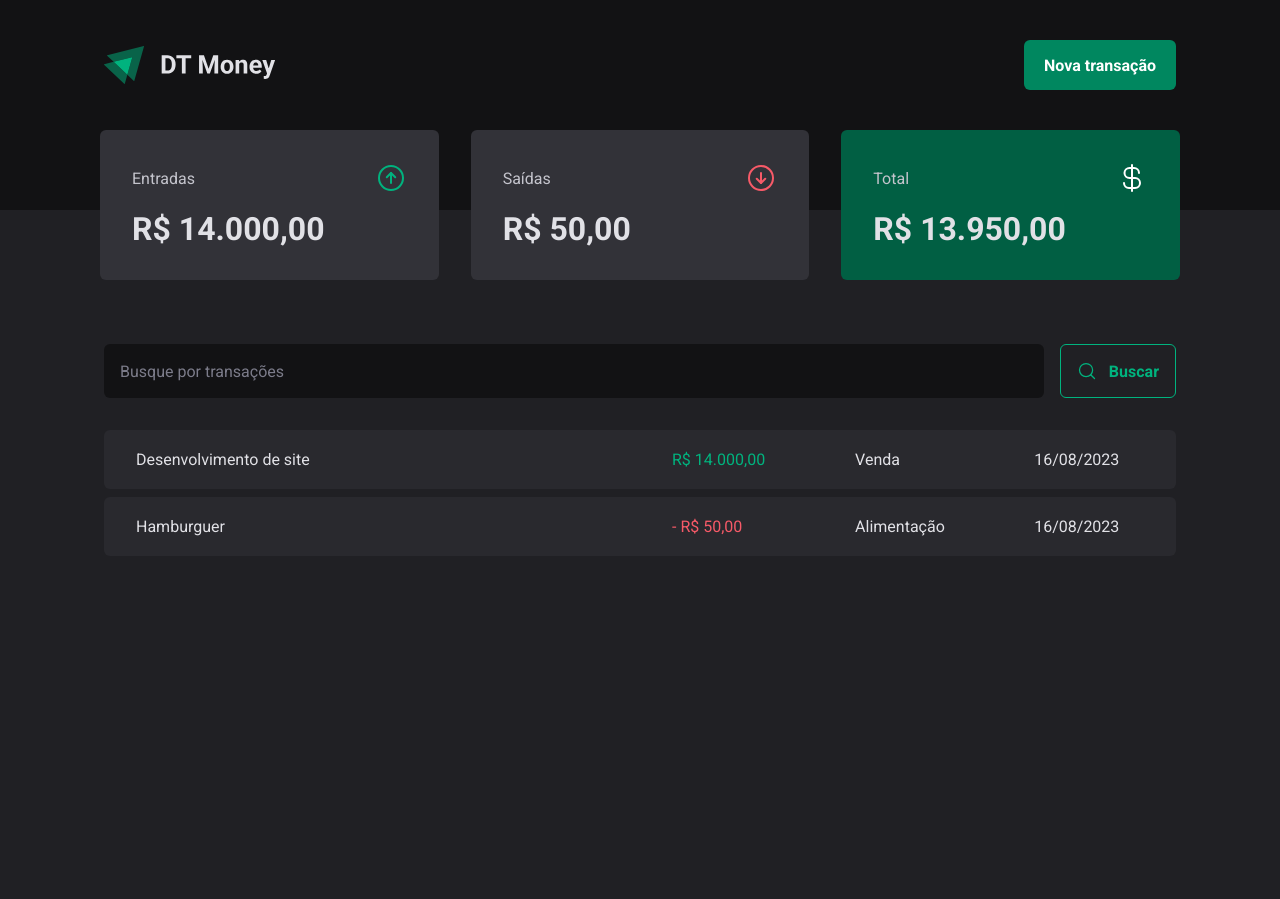
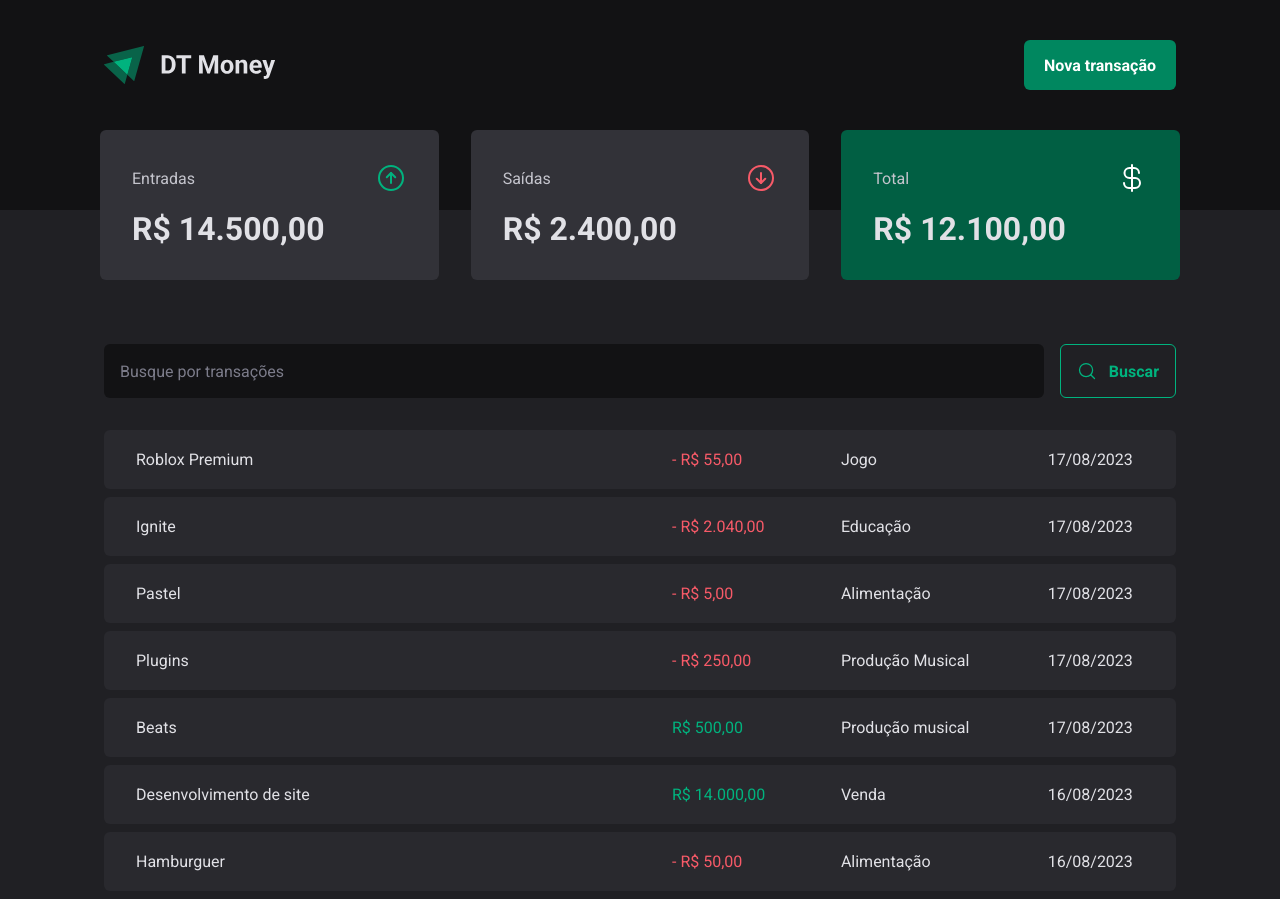
Before and after one commit to MatDev435/dt-money, a React (Vite) app: page / in a window 1280 px wide. Before the commit the page ends 800 px from the top, so only its background shows below. Built offline with nearby package versions, Linux system fonts and the light colour scheme; data requests are answered from the project's data file.

Commit message:
Funcionalidade de criar uma nova transação criada

```diff
--- a/server.json
+++ b/server.json
@@ -8,7 +8,6 @@
       "price": 14000,
       "createdAt": "2023-08-16T15:46:12.756Z"
     },
-
     {
       "id": 2,
       "description": "Hamburguer",
@@ -16,6 +15,46 @@
       "category": "Alimentação",
       "price": 50,
       "createdAt": "2023-08-16T15:46:12.756Z"
+    },
+    {
+      "description": "Beats",
+      "price": 500,
+      "category": "Produção musical",
+      "type": "income",
+      "createdAt": "2023-08-17T13:34:45.225Z",
+      "id": 3
+    },
+    {
+      "description": "Plugins",
+      "price": 250,
+      "category": "Produção Musical",
+      "type": "outcome",
+      "createdAt": "2023-08-17T13:35:35.286Z",
+      "id": 4
+    },
+    {
+      "description": "Pastel",
+      "price": 5,
+      "category": "Alimentação",
+      "type": "outcome",
+      "createdAt": "2023-08-17T13:49:33.314Z",
+      "id": 5
+    },
+    {
+      "description": "Ignite",
+      "price": 2040,
+      "category": "Educação",
+      "type": "outcome",
+      "createdAt": "2023-08-17T13:53:05.189Z",
+      "id": 6
+    },
+    {
+      "description": "Roblox Premium",
+      "price": 55,
+      "category": "Jogo",
+      "type": "outcome",
+      "createdAt": "2023-08-17T13:55:43.202Z",
+      "id": 7
     }
   ]
 }
--- a/src/components/NewTransactionModal/index.tsx
+++ b/src/components/NewTransactionModal/index.tsx
@@ -1,9 +1,11 @@
+import { useContext } from 'react'
 import * as Dialog from '@radix-ui/react-dialog'
 import { Close, Content, Overlay, TransactionType, TransactionTypeButton } from './styles'
 import { X, ArrowCircleUp, ArrowCircleDown } from 'phosphor-react'
 import * as z from 'zod'
 import { useForm, Controller } from 'react-hook-form'
 import { zodResolver } from '@hookform/resolvers/zod'
+import { TransactionsContext } from '../../contexts/TransactionsContext'
 
 const newTransactionFormSchema = z.object({
     description: z.string(),
@@ -15,10 +17,13 @@ const newTransactionFormSchema = z.object({
 type NewTransactionFormInputs = z.infer<typeof newTransactionFormSchema>
 
 export function NewTransactionModal() {
+    const { createTransaction } = useContext(TransactionsContext)
+
     const {
         register,
         handleSubmit,
         control,
+        reset,
         formState: { isSubmitting }
     } = useForm({
         resolver: zodResolver(newTransactionFormSchema),
@@ -28,8 +33,16 @@ export function NewTransactionModal() {
     })
 
     async function handleCreateNewTransaction(data: NewTransactionFormInputs) {
-        await new Promise(resolve => setTimeout(resolve, 2000))
-        console.log(data)
+        const { description, price, category, type } = data
+
+        await createTransaction({
+            description,
+            price,
+            category,
+            type
+        })
+
+        reset()
     }
 
     return (
--- a/src/contexts/TransactionsContext.tsx
+++ b/src/contexts/TransactionsContext.tsx
@@ -13,10 +13,18 @@ interface Transaction {
 interface TransactionsContextType {
     transactions: Transaction[]
     fetchTransactions: (query?: string) => Promise<void>
+    createTransaction: (data: CreateTransactionProps) => Promise<void>
 }
 
 interface TransactionsProviderProps {
     children: ReactNode
+}
+
+interface CreateTransactionProps {
+    description: string
+    type: 'income' | 'outcome'
+    category: string
+    price: number
 }
 
 export const TransactionsContext = createContext({} as TransactionsContextType)
@@ -27,6 +35,8 @@ export function TransactionsProvider({ children }: TransactionsProviderProps) {
     async function fetchTransactions(query?: string) {
         const response = await api.get('transactions', {
             params: {
+                _sort: 'createdAt',
+                _order: 'desc',
                 q: query
             }
         })
@@ -34,12 +44,32 @@ export function TransactionsProvider({ children }: TransactionsProviderProps) {
         setTransactions(response.data)
     }
 
+    async function createTransaction(data: CreateTransactionProps) {
+        const { description, price, category, type } = data
+
+        const response = await api.post('transactions', {
+            description,
+            price,
+            category,
+            type,
+            createdAt: new Date(),
+        })
+
+        setTransactions(state => [response.data, ...state])
+    }
+
     useEffect(() => {
         fetchTransactions()
     }, [])
 
     return (
-        <TransactionsContext.Provider value={{ transactions, fetchTransactions }}>
+        <TransactionsContext.Provider
+        value={{
+                transactions,
+                fetchTransactions,
+                createTransaction
+            }}
+        >
             {children}
         </TransactionsContext.Provider>
     )
```
Lines whose indentation alone changed are shown as unchanged.
